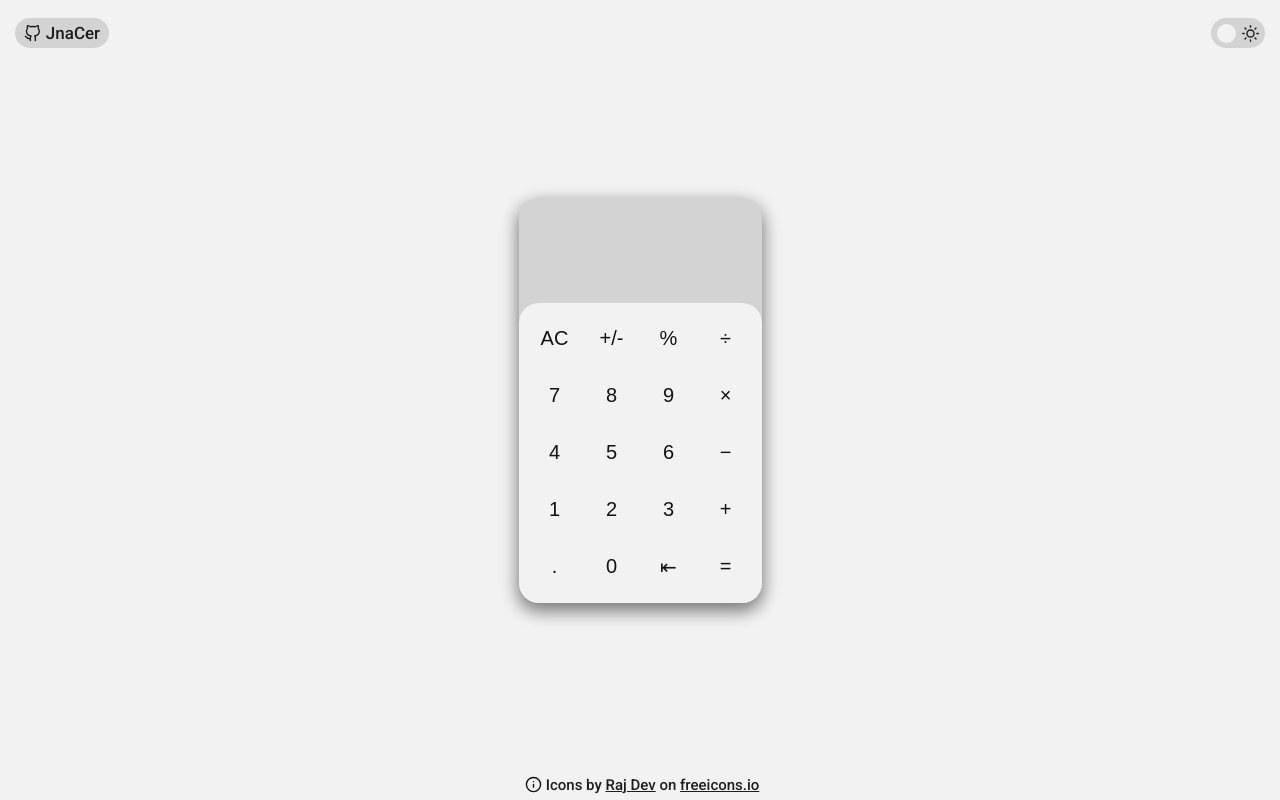
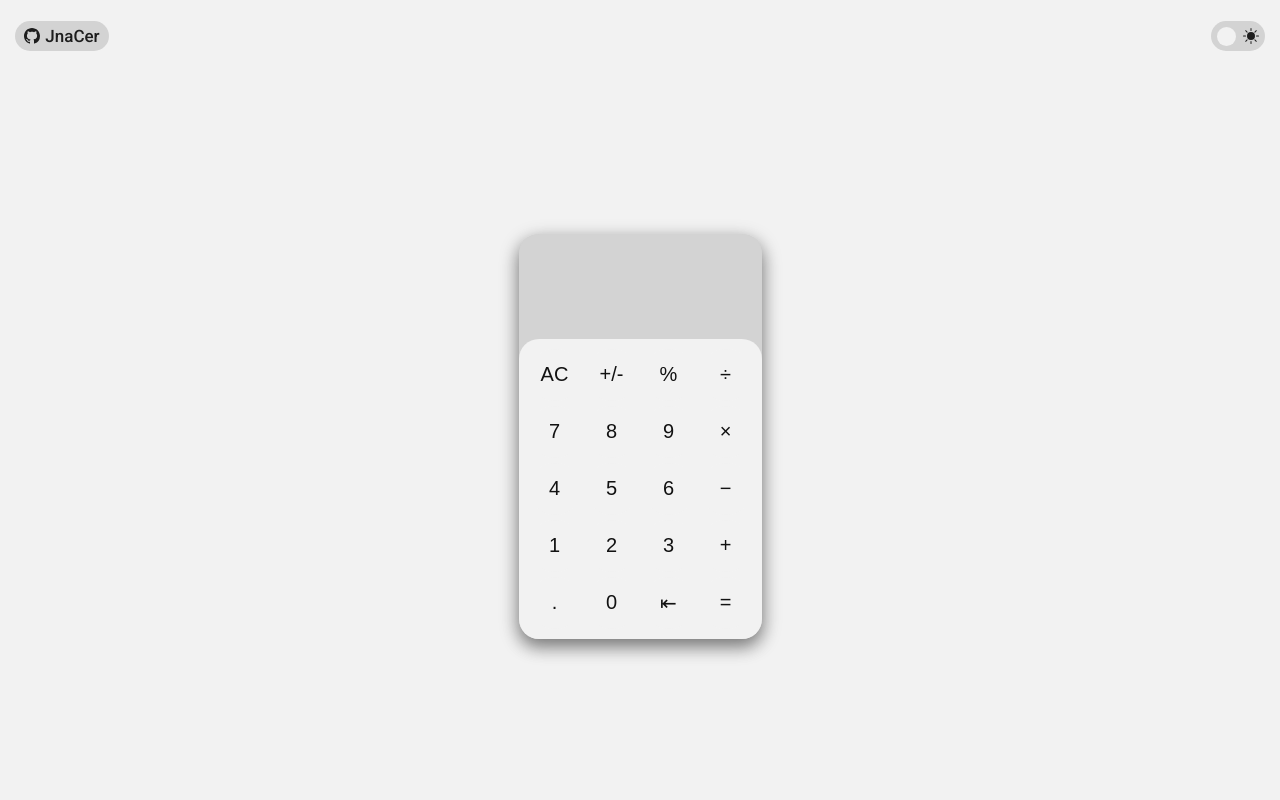
Before and after one commit to jancernik/calculator, a plain HTML site: page index.html in a window 1280 px wide. Drawn offline with Linux system fonts and the light colour scheme.

Commit message:
Replace icons

```diff
--- a/index.html
+++ b/index.html
@@ -17,15 +17,21 @@
     <div class="header">
       <div class="left">
         <a href="https://github.com/JnaCer/calculator" target="_blank" class="github">
-          <svg class="icon" id="github" xmlns="http://www.w3.org/2000/svg" viewBox="0 0 24 24"><path d="M9 19c-5 1.5-5-2.5-7-3m14 6v-3.87a3.37 3.37 0 0 0-.94-2.61c3.14-.35 6.44-1.54 6.44-7A5.44 5.44 0 0 0 20 4.77 5.07 5.07 0 0 0 19.91 1S18.73.65 16 2.48a13.38 13.38 0 0 0-7 0C6.27.65 5.09 1 5.09 1A5.07 5.07 0 0 0 5 4.77a5.44 5.44 0 0 0-1.5 3.78c0 5.42 3.3 6.61 6.44 7A3.37 3.37 0 0 0 9 18.13V22"></path></svg>
+          <svg xmlns="http://www.w3.org/2000/svg" class="icon" id="github" viewBox="0 0 16 16">
+            <path d="M8 0C3.58 0 0 3.58 0 8c0 3.54 2.29 6.53 5.47 7.59.4.07.55-.17.55-.38 0-.19-.01-.82-.01-1.49-2.01.37-2.53-.49-2.69-.94-.09-.23-.48-.94-.82-1.13-.28-.15-.68-.52-.01-.53.63-.01 1.08.58 1.23.82.72 1.21 1.87.87 2.33.66.07-.52.28-.87.51-1.07-1.78-.2-3.64-.89-3.64-3.95 0-.87.31-1.59.82-2.15-.08-.2-.36-1.02.08-2.12 0 0 .67-.21 2.2.82.64-.18 1.32-.27 2-.27.68 0 1.36.09 2 .27 1.53-1.04 2.2-.82 2.2-.82.44 1.1.16 1.92.08 2.12.51.56.82 1.27.82 2.15 0 3.07-1.87 3.75-3.65 3.95.29.25.54.73.54 1.48 0 1.07-.01 1.93-.01 2.2 0 .21.15.46.55.38A8.012 8.012 0 0 0 16 8c0-4.42-3.58-8-8-8z"/>
+          </svg>
           JnaCer
         </a>
       </div>
       <div class="right">
         <input type="checkbox" class="checkbox" id="checkbox">
         <label for="checkbox" class="switch">
-          <svg class="icon" id="moon" xmlns="http://www.w3.org/2000/svg" viewBox="0 0 24 24"><path d="M21 12.79A9 9 0 1 1 11.21 3 7 7 0 0 0 21 12.79z"></path></svg>
-          <svg class="icon" id="sun" xmlns="http://www.w3.org/2000/svg" viewBox="0 0 24 24"><circle cx="12" cy="12" r="5"></circle><line x1="12" y1="1" x2="12" y2="3"></line><line x1="12" y1="21" x2="12" y2="23"></line><line x1="4.22" y1="4.22" x2="5.64" y2="5.64"></line><line x1="18.36" y1="18.36" x2="19.78" y2="19.78"></line><line x1="1" y1="12" x2="3" y2="12"></line><line x1="21" y1="12" x2="23" y2="12"></line><line x1="4.22" y1="19.78" x2="5.64" y2="18.36"></line><line x1="18.36" y1="5.64" x2="19.78" y2="4.22"></line></svg>
+          <svg xmlns="http://www.w3.org/2000/svg" class="icon" id="moon" viewBox="0 0 16 16">
+            <path d="M6 .278a.768.768 0 0 1 .08.858 7.208 7.208 0 0 0-.878 3.46c0 4.021 3.278 7.277 7.318 7.277.527 0 1.04-.055 1.533-.16a.787.787 0 0 1 .81.316.733.733 0 0 1-.031.893A8.349 8.349 0 0 1 8.344 16C3.734 16 0 12.286 0 7.71 0 4.266 2.114 1.312 5.124.06A.752.752 0 0 1 6 .278z"/>
+          </svg>
+          <svg xmlns="http://www.w3.org/2000/svg" class="icon" id="sun" viewBox="0 0 16 16">
+            <path d="M8 12a4 4 0 1 0 0-8 4 4 0 0 0 0 8zM8 0a.5.5 0 0 1 .5.5v2a.5.5 0 0 1-1 0v-2A.5.5 0 0 1 8 0zm0 13a.5.5 0 0 1 .5.5v2a.5.5 0 0 1-1 0v-2A.5.5 0 0 1 8 13zm8-5a.5.5 0 0 1-.5.5h-2a.5.5 0 0 1 0-1h2a.5.5 0 0 1 .5.5zM3 8a.5.5 0 0 1-.5.5h-2a.5.5 0 0 1 0-1h2A.5.5 0 0 1 3 8zm10.657-5.657a.5.5 0 0 1 0 .707l-1.414 1.415a.5.5 0 1 1-.707-.708l1.414-1.414a.5.5 0 0 1 .707 0zm-9.193 9.193a.5.5 0 0 1 0 .707L3.05 13.657a.5.5 0 0 1-.707-.707l1.414-1.414a.5.5 0 0 1 .707 0zm9.193 2.121a.5.5 0 0 1-.707 0l-1.414-1.414a.5.5 0 0 1 .707-.707l1.414 1.414a.5.5 0 0 1 0 .707zM4.464 4.465a.5.5 0 0 1-.707 0L2.343 3.05a.5.5 0 1 1 .707-.707l1.414 1.414a.5.5 0 0 1 0 .708z"/>
+          </svg>
           <div class="ball"></div>
         </label>
       </div>
@@ -65,13 +71,5 @@
         </div>
       </div>
     </div>
-    <div class="footer">
-      <div class="icons-info">
-        <svg class="icon" id="info" xmlns="http://www.w3.org/2000/svg" viewBox="0 0 24 24"><circle cx="12" cy="12" r="10"></circle><line x1="12" y1="16" x2="12" y2="12"></line><line x1="12" y1="8" x2="12" y2="8"></line></svg>
-        <p class="icons-info-text">
-          Icons by <a href="https://freeicons.io/profile/714" target="_blank">Raj Dev</a> on <a href="https://freeicons.io/" target="_blank">freeicons.io</a>
-        </p>
-      </div>
-    </div>
   </body>
 </html>
--- a/style.css
+++ b/style.css
@@ -21,7 +21,7 @@
   --button-action-color: #868686;
 }
 
-[data-theme="dark"] {
+[data-theme='dark'] {
   --bg-color: #1d1d1d;
   --keypad-color: #1d1d1d;
   --display-color: #121212;
@@ -31,7 +31,8 @@
 }
 
 * {
-  transition: background-color var(--transition-time) ease, color var(--transition-time) ease;
+  transition: background-color var(--transition-time) ease,
+    color var(--transition-time) ease;
 }
 
 a {
@@ -40,7 +41,7 @@ a {
 
 html,
 body {
-  font-family: "Roboto", sans-serif;
+  font-family: 'Roboto', sans-serif;
   margin: 0;
   height: 100%;
   font-size: 30px;
@@ -53,8 +54,7 @@ body {
   background: var(--bg-color);
 }
 
-.header,
-.footer {
+.header {
   margin: 0;
   padding: 0;
   display: flex;
@@ -64,11 +64,6 @@ body {
   height: 80px;
   width: 100%;
   background: transparent;
-}
-
-.footer {
-  justify-content: center;
-  align-items: flex-end;
 }
 
 .main {
@@ -143,28 +138,24 @@ button:active {
 }
 
 svg {
-  height: 17px;
-  width: 17px;
-  stroke: var(--main-font-color);
-  fill: none;
-  stroke-width: 2;
-  stroke-linecap: round;
-  stroke-linejoin: round;
+  height: 16px;
+  width: 16px;
+  fill: var(--main-font-color);
   margin: 4px;
-  transition: stroke var(--transition-time) ease;
+  transition: fill var(--transition-time) ease;
 }
 
 #moon {
-  stroke: #d3d3d3;
+  fill: #d3d3d3;
 }
 
 #sun {
-  stroke: #1d1d1d;
+  fill: #1d1d1d;
 }
 
 #github {
   margin: 0;
-  stroke: var(--secondary-font-color);
+  fill: var(--secondary-font-color);
 }
 
 .github {
@@ -182,24 +173,12 @@ svg {
   text-decoration: none;
 }
 
-.icons-info {
-  margin-bottom: 3px;
-  display: flex;
-  justify-content: center;
-  align-items: center;
-  font-size: 15px;
-  height: fit-content;
-  border-radius: 0px;
-  color: var(--secondary-font-color);
-  transition: stroke var(--transition-time) ease;
-}
-
 p {
   margin: 0;
 }
 
 .right,
-.left{
+.left {
   margin: 0px 15px 0px 15px;
 }
 
@@ -222,7 +201,8 @@ p {
   position: absolute;
   left: 6px;
   border-radius: 50%;
-  transition: transform 0.15s linear, background-color var(--transition-time) ease;
+  transition: transform 0.15s linear,
+    background-color var(--transition-time) ease;
 }
 
 .checkbox:checked + .switch .ball {
```
Also changed, not shown: 4 other files.
